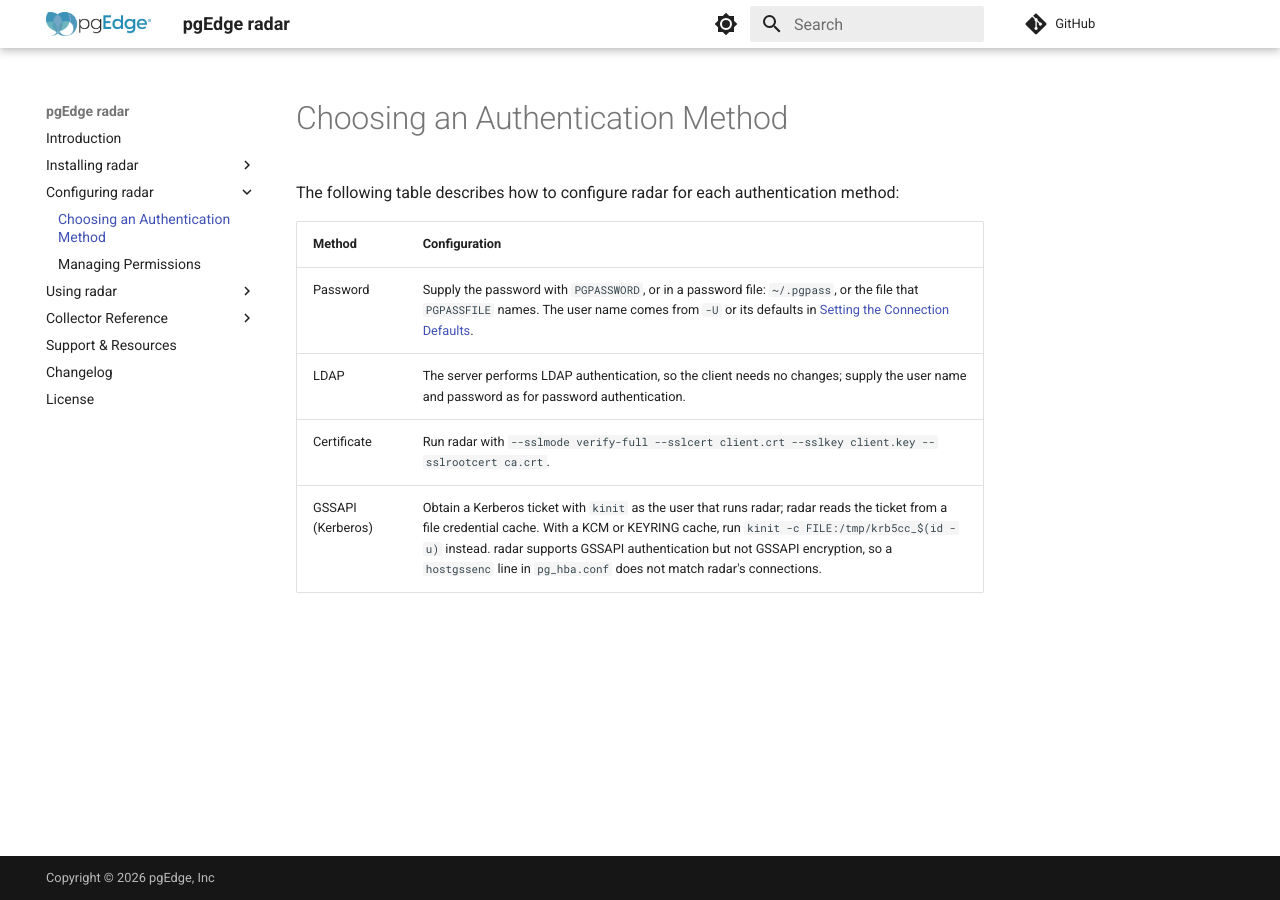
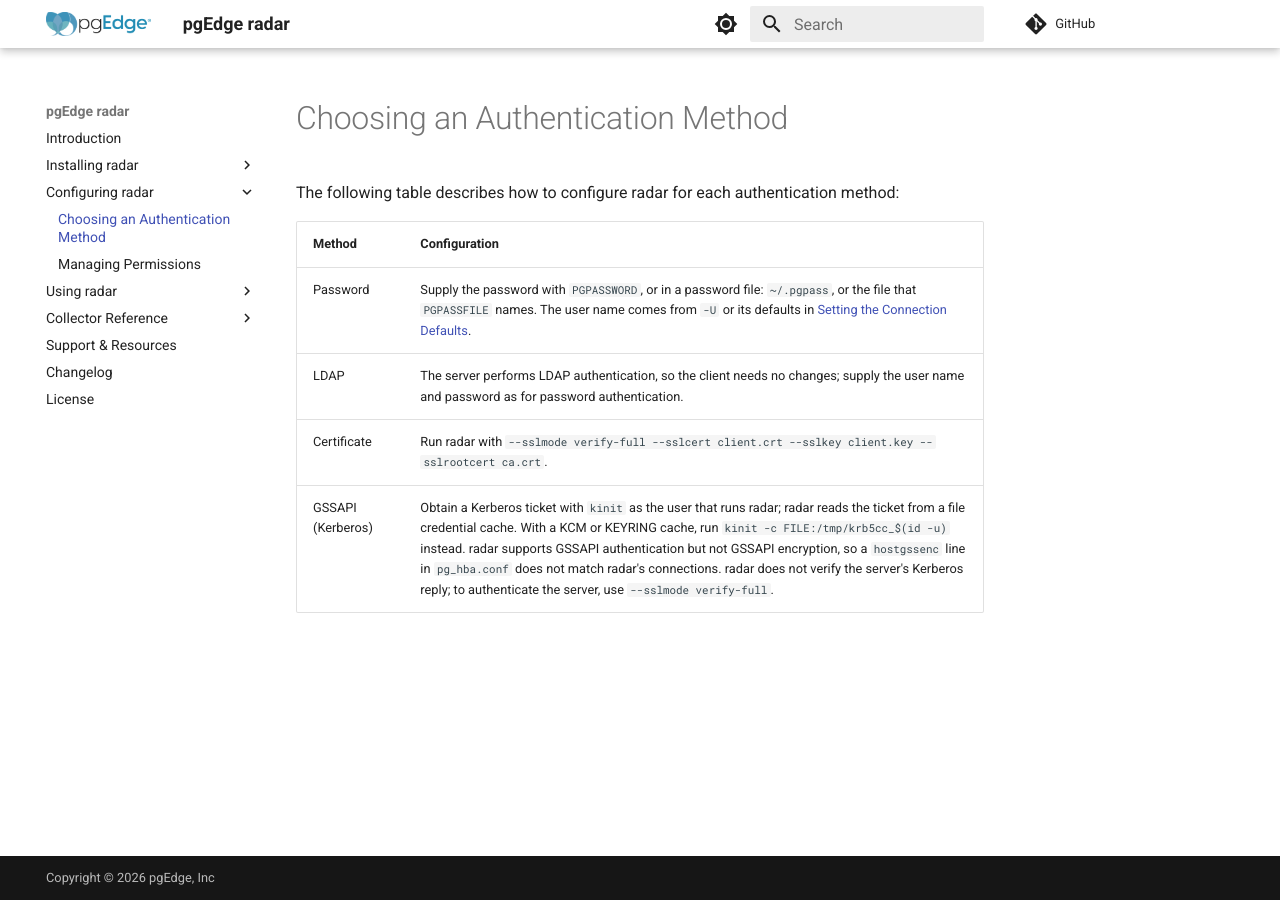
Before and after one commit to pgEdge/radar, an MkDocs documentation site: the page built from docs/configuring/authentication.md, in a window 1280 px wide. Built offline with MkDocs 1.6.1 and Material for MkDocs 9.7.7, drawn with Linux system fonts in a browser that asks for light colours; comment, search, counter and statistics services are not loaded.

Commit message:
docs: say that GSSAPI authentication does not verify the server

```diff
--- a/docs/configuring/authentication.md
+++ b/docs/configuring/authentication.md
@@ -8,4 +8,4 @@ method:
 | Password | Supply the password with `PGPASSWORD`, or in a password file: `~/.pgpass`, or the file that `PGPASSFILE` names. The user name comes from `-U` or its defaults in [Setting the Connection Defaults](index.md#setting-the-connection-defaults). |
 | LDAP | The server performs LDAP authentication, so the client needs no changes; supply the user name and password as for password authentication. |
 | Certificate | Run radar with `--sslmode verify-full --sslcert client.crt --sslkey client.key --sslrootcert ca.crt`. |
-| GSSAPI (Kerberos) | Obtain a Kerberos ticket with `kinit` as the user that runs radar; radar reads the ticket from a file credential cache. With a KCM or KEYRING cache, run `kinit -c FILE:/tmp/krb5cc_$(id -u)` instead. radar supports GSSAPI authentication but not GSSAPI encryption, so a `hostgssenc` line in `pg_hba.conf` does not match radar's connections. |
+| GSSAPI (Kerberos) | Obtain a Kerberos ticket with `kinit` as the user that runs radar; radar reads the ticket from a file credential cache. With a KCM or KEYRING cache, run `kinit -c FILE:/tmp/krb5cc_$(id -u)` instead. radar supports GSSAPI authentication but not GSSAPI encryption, so a `hostgssenc` line in `pg_hba.conf` does not match radar's connections. radar does not verify the server's Kerberos reply; to authenticate the server, use `--sslmode verify-full`. |
```
